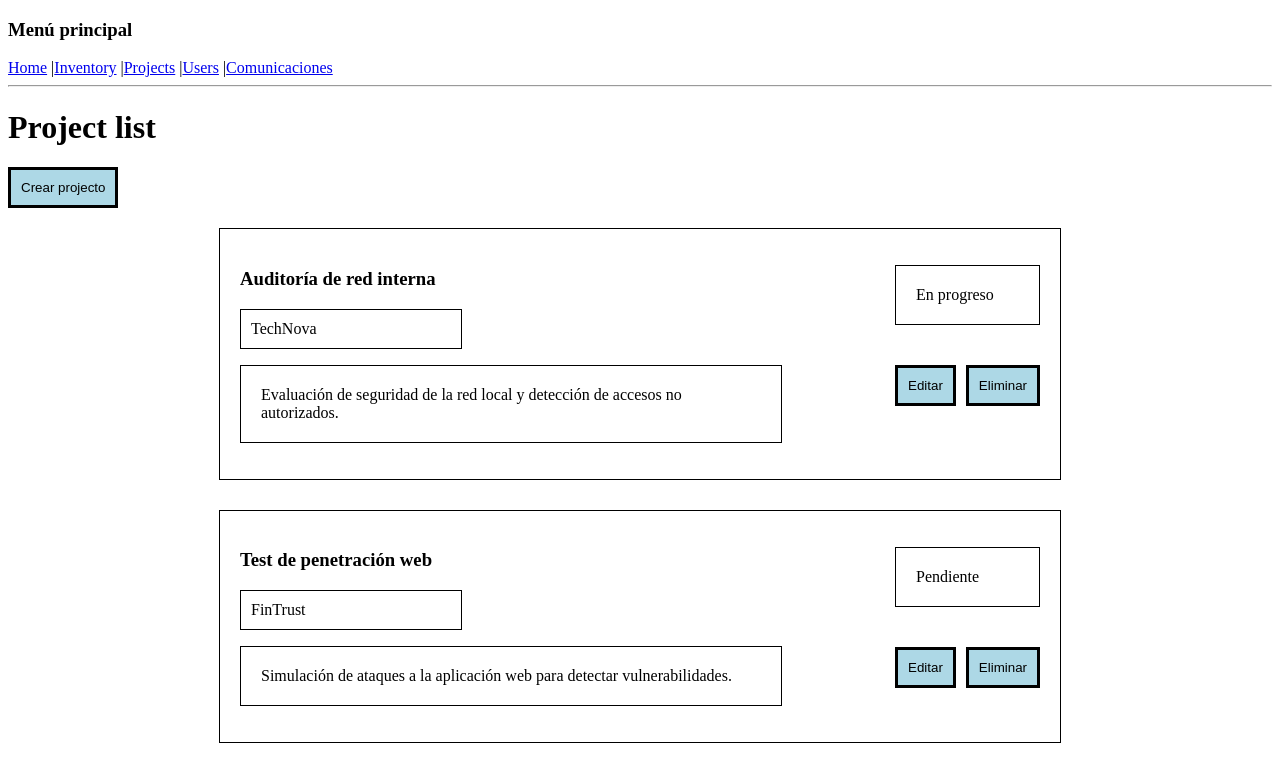
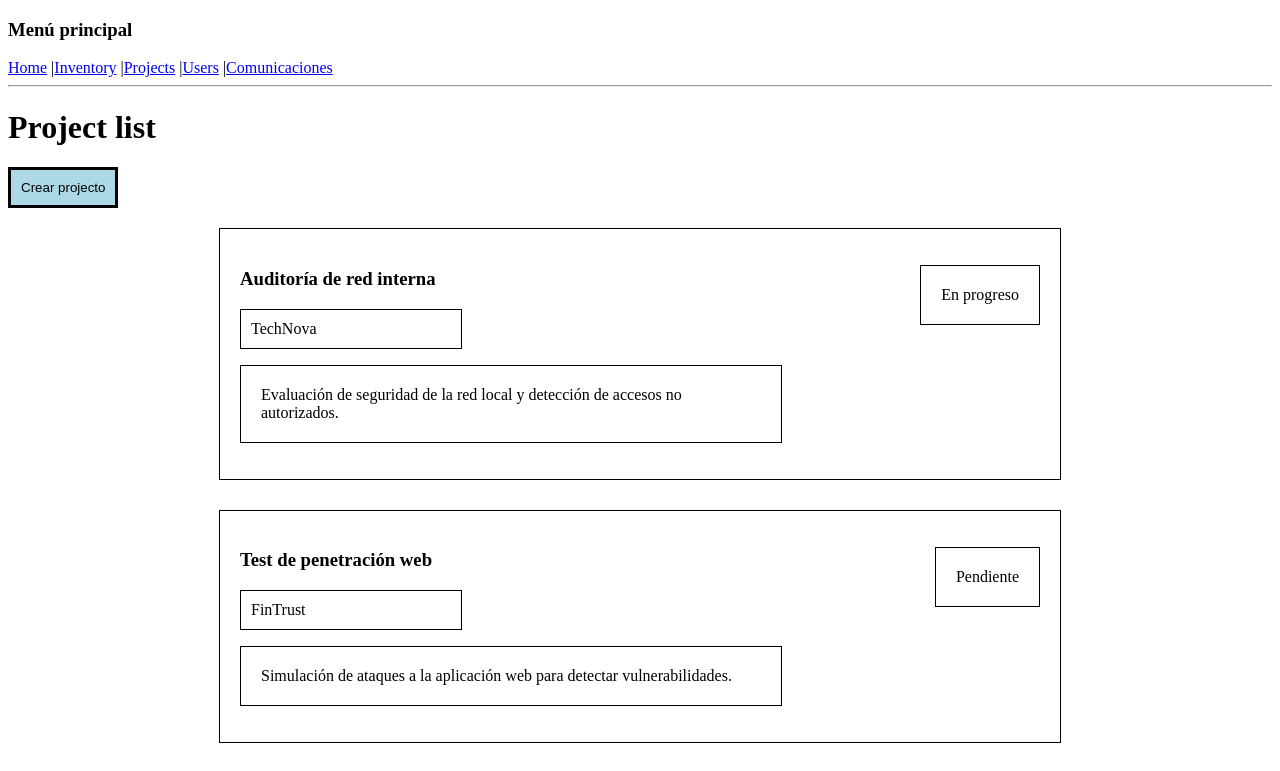
Before and after one commit to ouielba90/webdev-final-project-roms, a React (Vite) app: page /projects in a window 1280 px wide. Shown: the top 771 px of the page. Built offline with nearby package versions, Linux system fonts and the light colour scheme.

Commit message:
ahorra tambien se ocultan los botones

```diff
--- a/src/components/projects/ProjectItem.jsx
+++ b/src/components/projects/ProjectItem.jsx
@@ -43,10 +43,12 @@ function ProjectItem({ id, name, client, status, description, tasks, projectUser
 
                     </div>
                     )}
+                    {isOpen && (
                     <div className="box-buttons-project">
                         <button className="btn-edit-project">Editar</button>
                         <button className="btn-delete-project">Eliminar</button>
                     </div>
+                    )}
                 </div>
             </div>
         </>
```
